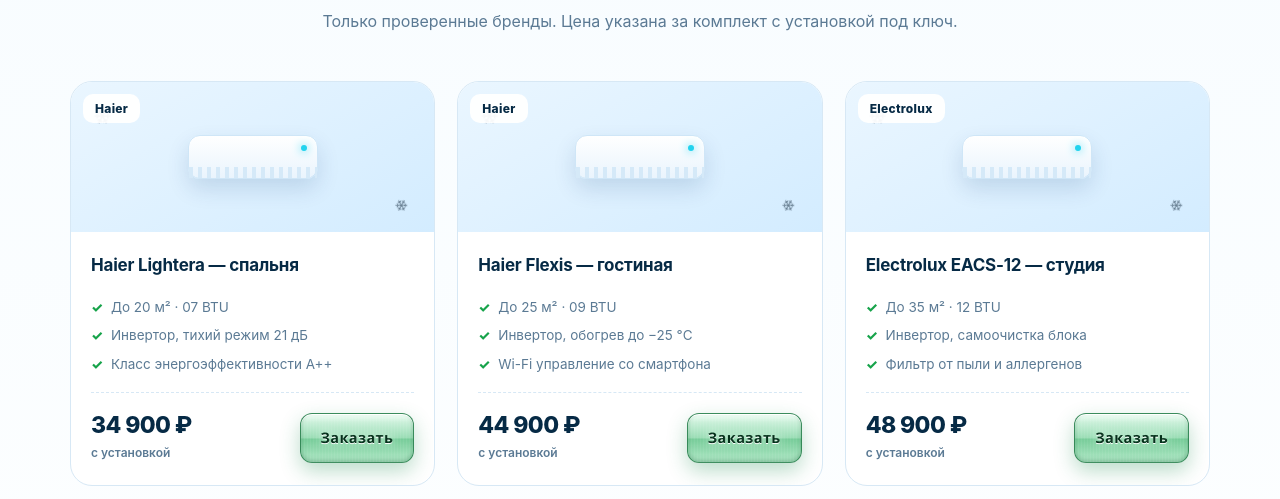
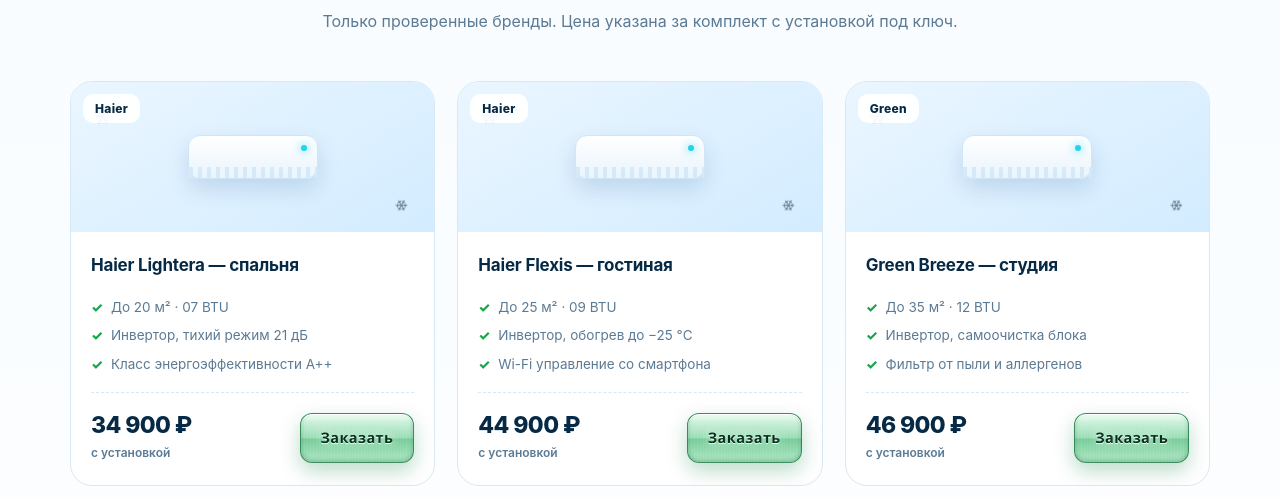
Before and after one commit to alexey17001700-coder/ac_site, a plain HTML site: page index.html in a window 1280 px wide. Shown: the part 950-1449 px from the top of the page. Drawn offline with Linux system fonts and the light colour scheme.

Commit message:
Auto-update: index.html

```diff
--- a/index.html
+++ b/index.html
@@ -934,19 +934,19 @@
 
       <div class="card reveal">
         <div class="card-top">
-          <span class="brand-badge">Electrolux</span>
+          <span class="brand-badge">Green</span>
           <span class="snow s1">❄</span><span class="snow s2">❄</span>
           <div class="unit"></div>
         </div>
         <div class="card-body">
-          <h3>Electrolux EACS-12 — студия</h3>
+          <h3>Green Breeze — студия</h3>
           <ul class="card-specs">
             <li>До 35 м² · 12 BTU</li>
             <li>Инвертор, самоочистка блока</li>
             <li>Фильтр от пыли и аллергенов</li>
           </ul>
           <div class="card-price">
-            <div class="p">48 900 ₽<small>с установкой</small></div>
+            <div class="p">46 900 ₽<small>с установкой</small></div>
             <a href="#contact" class="btn btn-primary">Заказать</a>
           </div>
         </div>
```
